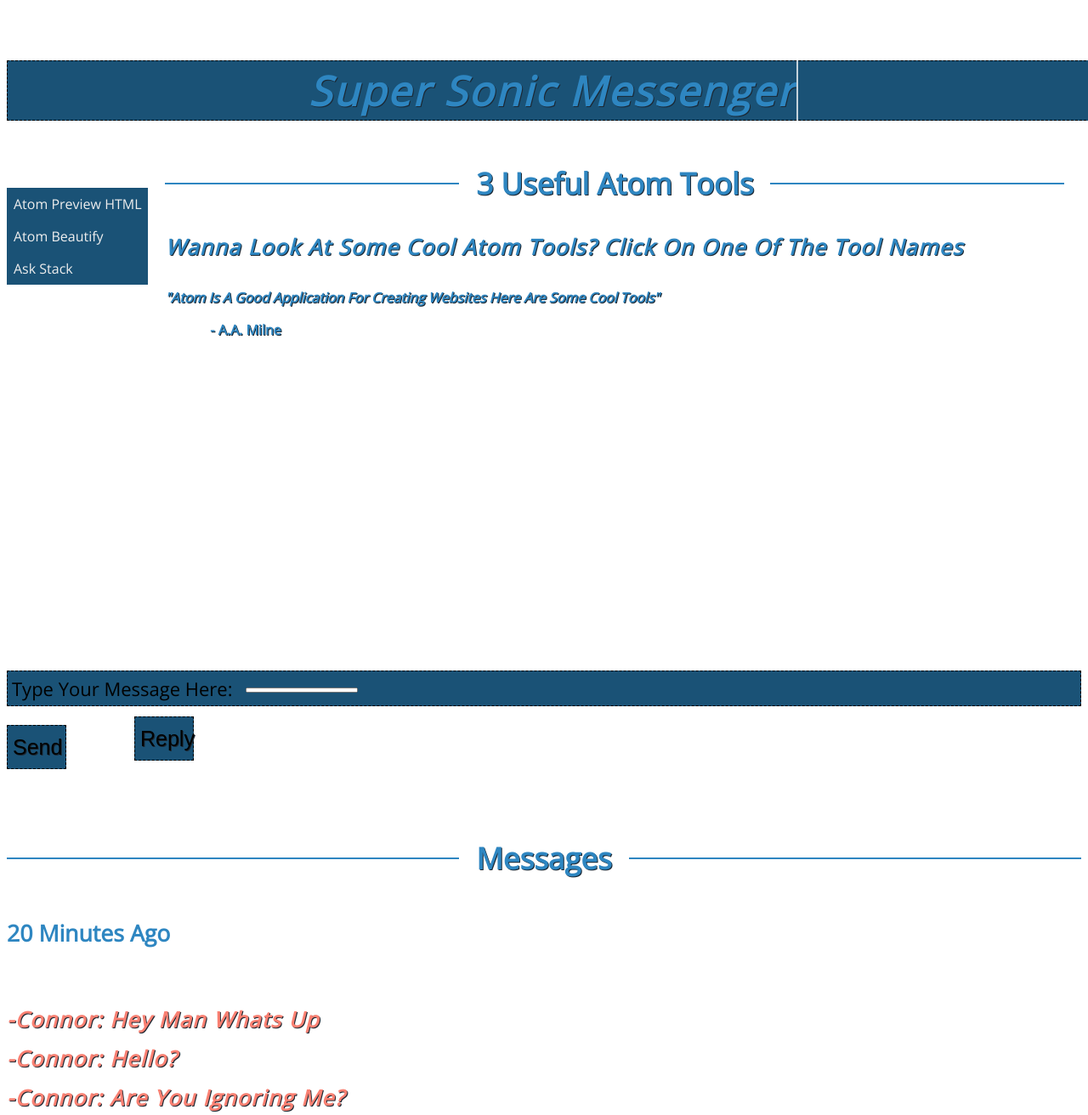
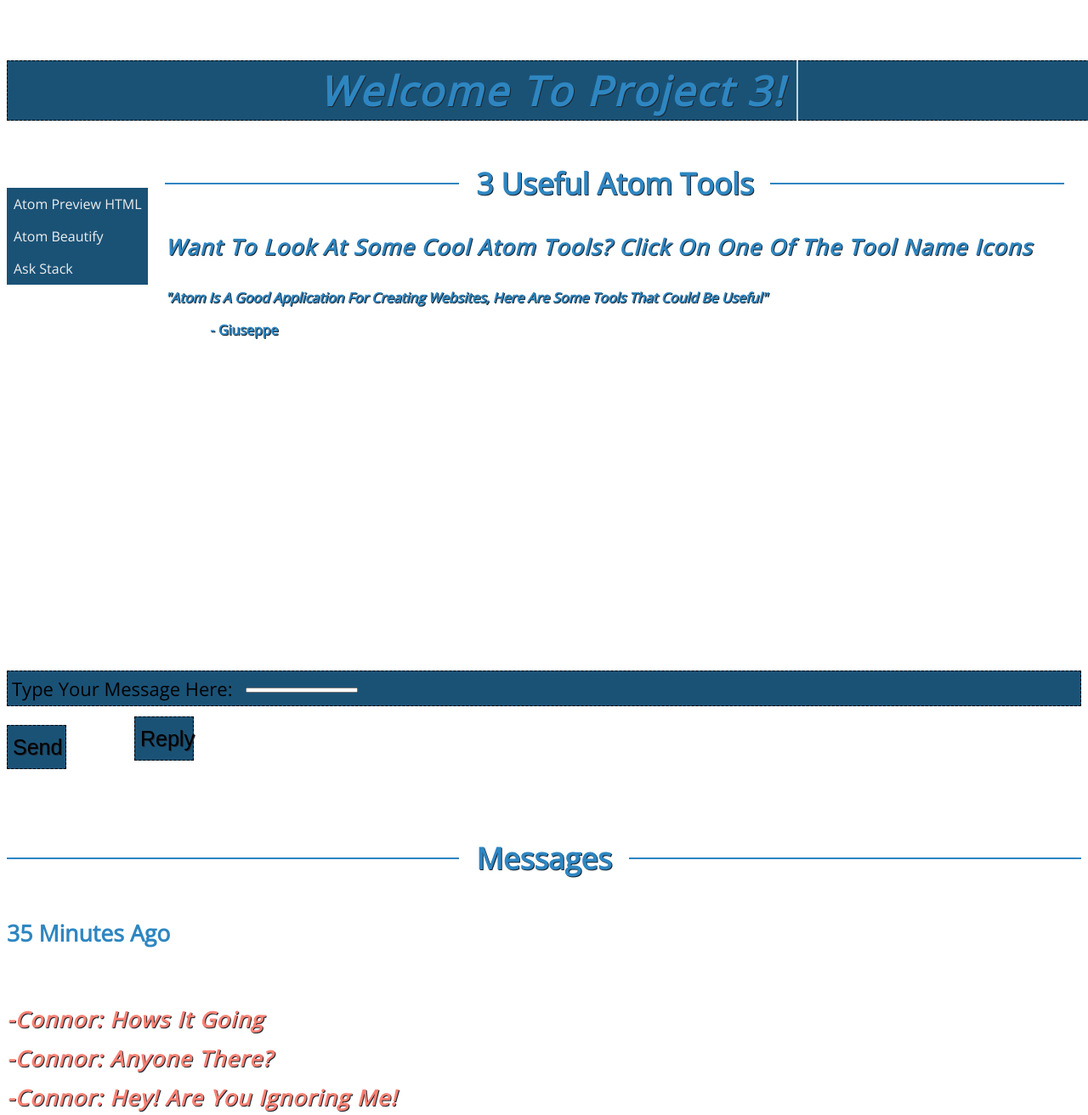
Before and after one commit to cannizga/giuseppe-cannizzo-p3, a plain HTML site: page Project3/index.html in a window 1280 px wide. Shown: the top 1312 px of the page at 85% size. Drawn offline with nearby package versions, Linux system fonts and the light colour scheme.

Commit message:
Completed Project 3

```diff
--- a/Project3/index.html
+++ b/Project3/index.html
@@ -15,7 +15,7 @@
 
   <h3>
     <p class="Line anim-typewriter">
-      Super Sonic Messenger</p>
+       Welcome To Project 3!</p>
   </h3>
 
   <main>
@@ -27,11 +27,11 @@
       <section id="intro">
         <h2>3 Useful Atom Tools</h2>
 
-        <p>Wanna Look At Some Cool Atom Tools? Click On One Of The Tool Names</p>
+        <p>Want To Look At Some Cool Atom Tools? Click On One Of The Tool Name Icons</p>
 
-        <blockquote>Atom Is A Good Application For Creating Websites Here Are Some Cool Tools</blockquote>
+        <blockquote>Atom Is A Good Application For Creating Websites, Here Are Some Tools That Could Be Useful</blockquote>
 
-        <span class="author"> A.A. Milne </span>
+        <span class="author"> Giuseppe </span>
       </section>
     </section>
   </main>
@@ -59,7 +59,7 @@
     <button id="reply-button" onclick="init(this.id)"> Reply </button>
 
     <h2> Messages </h2>
-    <h1> 20 Minutes Ago <h1>
+    <h1> 35 Minutes Ago <h1>
         <p id="UserMessages"> </p>
 
         <p id="displayMessage"> </p>
@@ -80,8 +80,13 @@
 
         <section id="links">
           <ul>
+
             <li>
               <a href="https://github.com/cannizga" target="_blank">To My Main GitHub Page</a> <br> </br>
+            </li>
+
+            <li>
+              <a href="https://github.com/cannizga/giuseppe-cannizzo-p3/tree/master/Project3" target="_blank">To Project 3</a> <br> </br>
             </li>
 
             <li>
@@ -119,7 +124,7 @@
         </section>
         <br> </br>
 
-        <footer id="page-footer"> Page Made By Giuseppe Cannizzo </footer>
+        <footer id="page-footer"> WebPage Made By Giuseppe Cannizzo </footer>
 
         <script src="https://ajax.googleapis.com/ajax/libs/jquery/3.3.1/jquery.min.js"> </script>
         <script src="js/scripts.js" charset="utf-8"> </script>
--- a/Project3/js/scripts.js
+++ b/Project3/js/scripts.js
@@ -1,6 +1,6 @@
 var messages = [];
 
-var prevMessages = ["Hey Man Whats Up", "Hello?", "Are You Ignoring Me?"];
+var prevMessages = ["Hows It Going", "Anyone There?", "Hey! Are You Ignoring Me!"];
 
 function savedMessages() {
   for (i = 0; i < 3; i++) {
```
